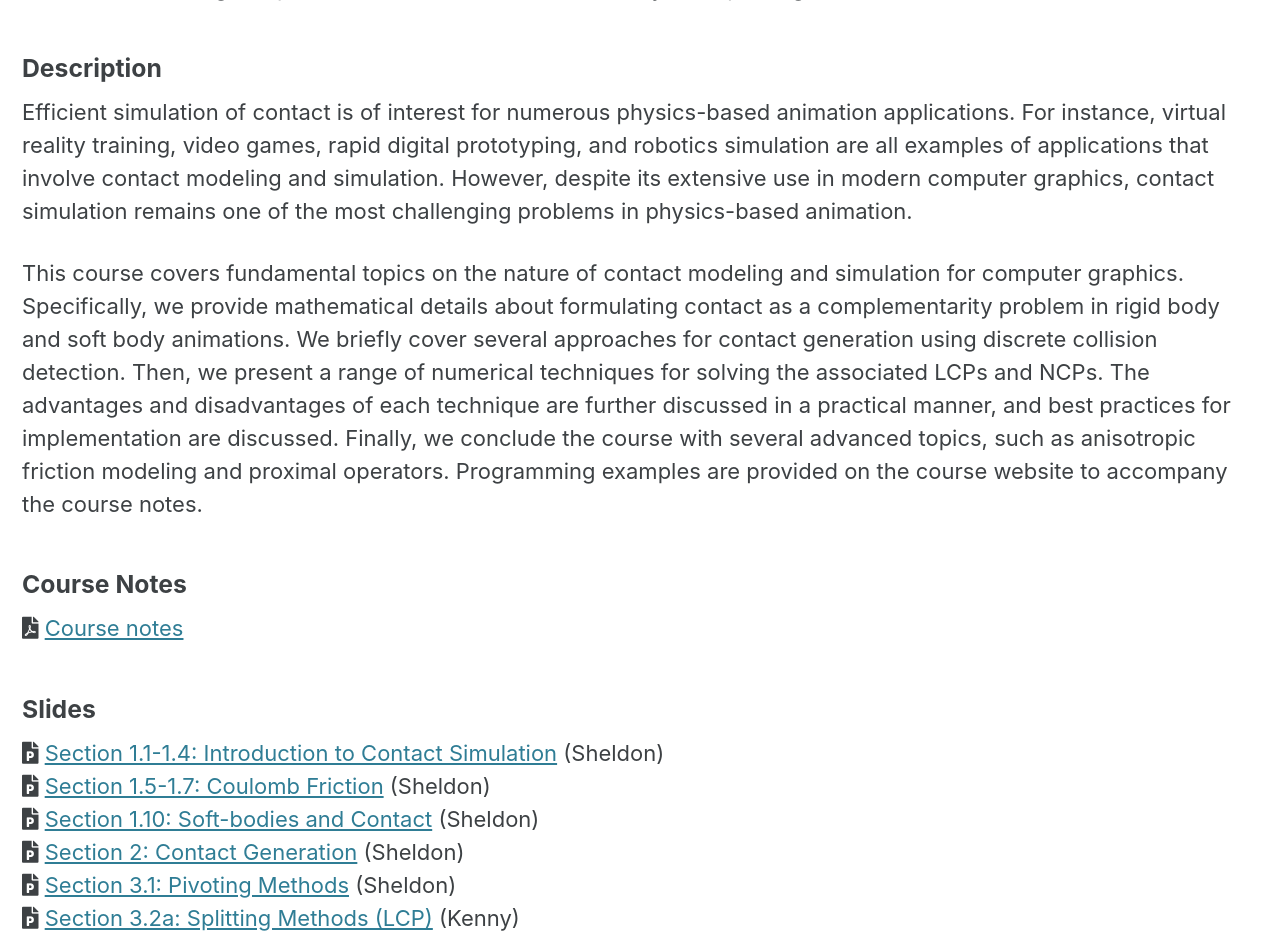
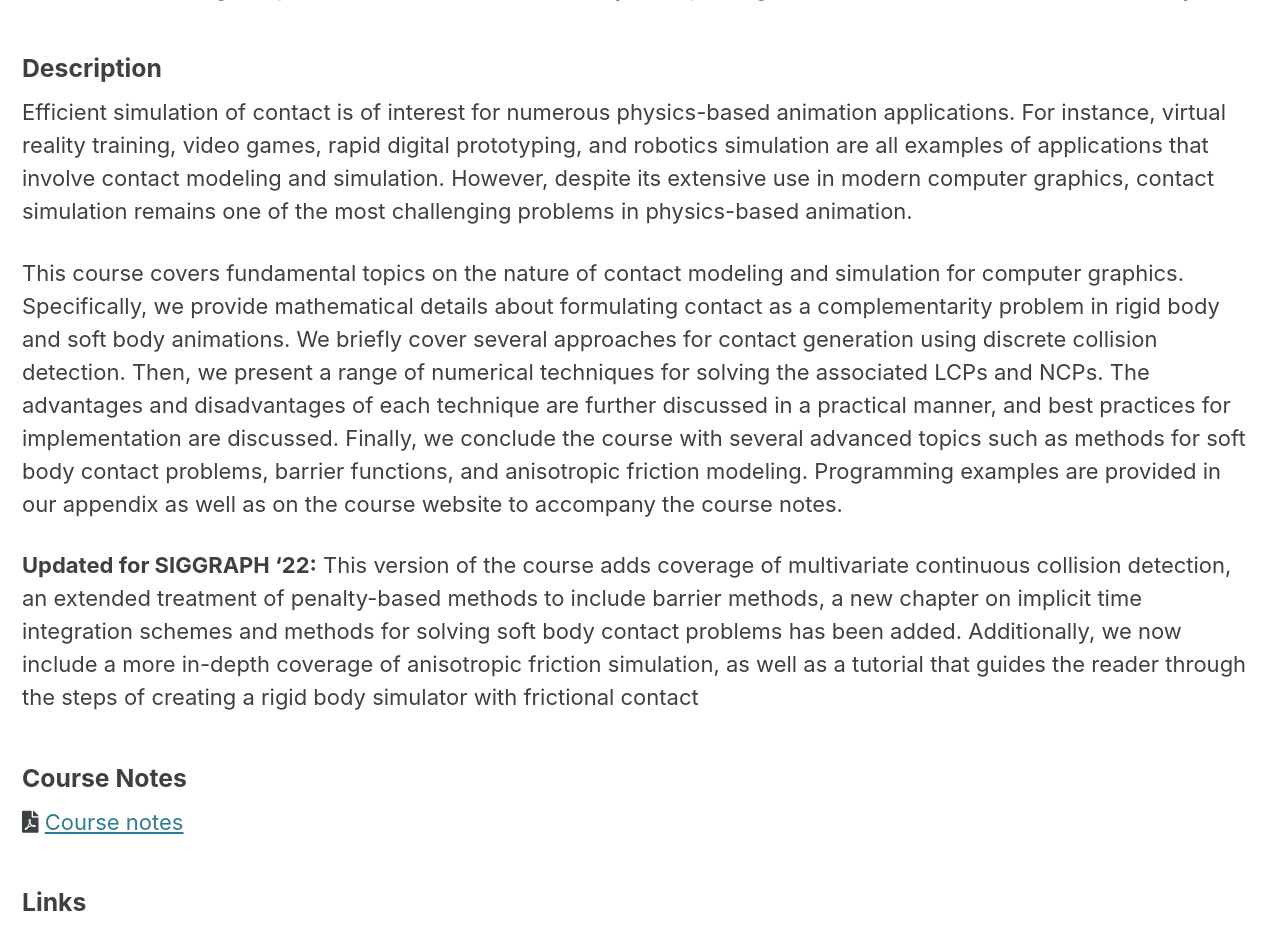
Before and after one commit to siggraphcontact/siggraphcontact.github.io, a Jekyll site: the page built from index.md, in a window 1280 px wide and 1400 px high, scrolled down 429 px. Shown: the top 935 px of the window. Built offline with Jekyll 4.4.1, drawn with Linux system fonts in a browser that asks for light colours; cached includes are drawn as plain includes; some of the changed text lies outside the part shown.

Commit message:
update for siggraph '22 course   - add Zach as co-aithor   - highlight new additions   - links to the new material

````diff
--- a/_config.yml
+++ b/_config.yml
@@ -16,17 +16,17 @@
 
 # Site Settings
 locale                   : "en-US"
-title                    : "SIGGRAPH'21 Course: Contact and Friction Simulation for Computer Graphics"
+title                    : "SIGGRAPH'22 Course: Contact and Friction Simulation for Computer Graphics"
 title_separator          : "-"
 subtitle                 : # site tagline that appears below site title in masthead
-name                     : "Sheldon Andrews and Kenny Erleben"
-description              : "SIGGRAPH'21 Course: This course covers essential topics of contact simulation for computer graphics and gives attendees the knowledge they need to utilize or extend the many standard techniques for simulating contact. Topics include: complementarity problems, non-interpenetration constraints, friction modeling, contact generation, and numerical solvers."
+name                     : "Sheldon Andrews and Kenny Erleben and Zachary Ferguson"
+description              : "SIGGRAPH'22 Course: This course covers essential topics of contact simulation for computer graphics and gives attendees the knowledge they need to utilize or extend the many standard techniques for simulating contact. Topics include: complementarity problems, non-interpenetration constraints, friction modeling, contact generation, and numerical solvers."
 url                      : "https://siggraphcontact.github.io" # the base hostname & protocol for your site e.g. "https://mmistakes.github.io"
 baseurl                  : # the subpath of your site, e.g. "/blog"
 repository               : # GitHub username/repo-name e.g. "mmistakes/minimal-mistakes"
 teaser                   : "/assets/images/teaser.png" # path of fallback teaser image, e.g. "/assets/images/500x300.png"
 logo                     : # path of logo image to display in the masthead, e.g. "/assets/images/88x88.png"
-masthead_title           : "SIGGRAPH'21 Course: Contact and Friction Simulation for Computer Graphics" # overrides the website title displayed in the masthead, use " " for no title
+masthead_title           : "SIGGRAPH'22 Course: Contact and Friction Simulation for Computer Graphics" # overrides the website title displayed in the masthead, use " " for no title
 # breadcrumbs            : false # true, false (default)
 words_per_minute         : 200
 atom_feed:
--- a/index.md
+++ b/index.md
@@ -5,24 +5,53 @@
 ![an image alt text]({{ site.baseurl }}/assets/images/teaser.png "Contact and Friction Simulation for Computer Graphics")
 
 [**Sheldon Andrews**](https://profs.etsmtl.ca/sandrews/)<sup>1</sup>
-&nbsp;&nbsp;&nbsp;&nbsp;&nbsp;&nbsp;&nbsp;&nbsp;&nbsp;&nbsp;&nbsp;&nbsp;&nbsp;&nbsp;&nbsp;&nbsp;
-&nbsp;&nbsp;&nbsp;&nbsp;&nbsp;&nbsp;&nbsp;&nbsp;&nbsp;&nbsp;&nbsp;&nbsp;&nbsp;&nbsp;&nbsp;&nbsp;
-&nbsp;&nbsp;&nbsp;&nbsp;&nbsp;&nbsp;&nbsp;&nbsp;&nbsp;&nbsp;&nbsp;&nbsp;&nbsp;&nbsp;&nbsp;&nbsp;
-[**Kenny Erleben**](https://iphys.wordpress.com/)<sup>2</sup><br/>
+&nbsp;&nbsp;&nbsp;&nbsp;&nbsp;&nbsp;&nbsp;&nbsp;&nbsp;&nbsp;&nbsp;&nbsp;&nbsp;&nbsp;
+&nbsp;&nbsp;&nbsp;&nbsp;&nbsp;&nbsp;&nbsp;&nbsp;&nbsp;&nbsp;&nbsp;&nbsp;&nbsp;&nbsp;
+&nbsp;&nbsp;&nbsp;&nbsp;&nbsp;&nbsp;&nbsp;&nbsp;&nbsp;&nbsp;&nbsp;&nbsp;&nbsp;&nbsp;
+[**Kenny Erleben**](https://iphys.wordpress.com/)<sup>2</sup>
+&nbsp;&nbsp;&nbsp;&nbsp;&nbsp;&nbsp;&nbsp;&nbsp;&nbsp;&nbsp;&nbsp;&nbsp;&nbsp;&nbsp;
+&nbsp;&nbsp;&nbsp;&nbsp;&nbsp;&nbsp;&nbsp;&nbsp;&nbsp;&nbsp;&nbsp;&nbsp;&nbsp;&nbsp;
+&nbsp;&nbsp;&nbsp;&nbsp;&nbsp;&nbsp;&nbsp;&nbsp;&nbsp;&nbsp;&nbsp;&nbsp;&nbsp;&nbsp;
+[**Zachary Ferguson**](https://zferg.us/)<sup>3</sup><br/>
 <sup>1</sup>École de technologie supérieure
-&nbsp;&nbsp;&nbsp;&nbsp;&nbsp;&nbsp;&nbsp;&nbsp;&nbsp;&nbsp;&nbsp;&nbsp;&nbsp;&nbsp;&nbsp;&nbsp;
-&nbsp;&nbsp;&nbsp;&nbsp;&nbsp;&nbsp;&nbsp;&nbsp;&nbsp;&nbsp;&nbsp;
+&nbsp;&nbsp;&nbsp;&nbsp;&nbsp;&nbsp;&nbsp;&nbsp;&nbsp;&nbsp;&nbsp;&nbsp;&nbsp;
+&nbsp;&nbsp;&nbsp;&nbsp;&nbsp;&nbsp;&nbsp;&nbsp;
 <sup>2</sup>University of Copenhagen
+&nbsp;&nbsp;&nbsp;&nbsp;&nbsp;&nbsp;&nbsp;&nbsp;&nbsp;&nbsp;&nbsp;&nbsp;&nbsp;
+&nbsp;&nbsp;&nbsp;&nbsp;&nbsp;&nbsp;&nbsp;&nbsp;&nbsp;&nbsp;&nbsp;&nbsp;&nbsp;
+<sup>3</sup>New York University
 
 ### Description
-Efficient simulation of contact is of interest for numerous physics-based animation applications. For instance, virtual reality training, video games, rapid digital prototyping, and robotics simulation are all examples of applications that involve contact modeling and simulation. However, despite its extensive use in modern computer graphics, contact simulation remains one of the most challenging problems in physics-based animation.
 
-This course covers fundamental topics on the nature of contact modeling and simulation for computer graphics. Specifically, we provide mathematical details about formulating contact as a complementarity problem in rigid body and soft body animations. We briefly cover several approaches for contact generation using discrete collision detection. Then, we present a range of numerical techniques for solving the associated LCPs and NCPs. The advantages and disadvantages of each technique are further discussed in a practical manner, and best practices for implementation are discussed. Finally, we conclude the course with several advanced topics, such as anisotropic friction modeling and proximal operators. Programming examples are provided on the course website to accompany the course notes.
+Efficient simulation of contact is of interest for numerous physics-based animation applications. For
+instance, virtual reality training, video games, rapid digital prototyping, and robotics simulation are all
+examples of applications that involve contact modeling and simulation. However, despite its extensive
+use in modern computer graphics, contact simulation remains one of the most challenging problems in
+physics-based animation.
+
+This course covers fundamental topics on the nature of contact modeling and simulation for computer
+graphics. Specifically, we provide mathematical details about formulating contact as a complementarity
+problem in rigid body and soft body animations. We briefly cover several approaches for contact
+generation using discrete collision detection. Then, we present a range of numerical techniques for
+solving the associated LCPs and NCPs. The advantages and disadvantages of each technique are
+further discussed in a practical manner, and best practices for implementation are discussed. Finally, we
+conclude the course with several advanced topics such as methods for soft body contact problems, barrier
+functions, and anisotropic friction modeling. Programming examples are provided in our appendix as
+well as on the course website to accompany the course notes.
+
+**Updated for SIGGRAPH '22:** This version of the course adds coverage of multivariate continuous
+collision detection, an extended treatment of penalty-based methods to include barrier methods,
+a new chapter on implicit time integration schemes and methods for solving soft body
+contact problems has been added. Additionally, we now include a more in-depth coverage of
+anisotropic friction simulation, as well as a tutorial that guides the reader through the steps of
+creating a rigid body simulator with frictional contact
+
 
 ### Course Notes
 <i class="fa fa-file-pdf-o"></i>
-[Course notes](/assets/files/SIGGRAPH21_friction_contact_notes.pdf)
+[Course notes](/assets/files/SIGGRAPH22_friction_contact_notes.pdf)
 
+<!--
 ### Slides
 <i class="fa fa-file-powerpoint-o"></i>
 [Section 1.1-1.4: Introduction to Contact Simulation](/assets/files/SIGGRAPH21_Sheldon_S1_Intro.pptx) (Sheldon)<br/>
@@ -44,30 +73,31 @@
 [Section 4.1: Pivoting Methods](/assets/files/SIGGRAPH21_Kenny_S4_Prox.pptx) (Kenny)<br/>
 <i class="fa fa-file-powerpoint-o"></i>
 [Section 4.2: Anisotropic Friction](/assets/files/SIGGRAPH21_Kenny_S4_Anisotropic.pptx) (Kenny)<br/>
+-->
 
 ### Links
 <i class="fab fa-youtube"></i>
 [Video ](https://youtu.be/5JZ-tYHsJKg)
-<iframe width="480" height="270" src="https://www.youtube.com/embed/5JZ-tYHsJKg" frameborder="0" allowfullscreen></iframe>
+<iframe width="480" height="270" src="https://www.youtube.com/embed/vGfwbIShvog" frameborder="0" allowfullscreen></iframe>
 <br/>
 
 <i class="fa fa-code-fork" aria-hidden="true"></i>
-Code: [**Rigid body contact and friction simulator**](https://github.com/sheldona/contactFrictionSim)
+Code: [**Tutorial: Programming a rigid body simulator with frictional contact**](https://github.com/siggraphcontact/rigidBodyTutorial)
 
 ### BibTex
 ```
-@inproceedings{SiggraphContact21,
-  author = {Andrews, Sheldon and Erleben, Kenny},
+@inproceedings{SiggraphContact22,
+  author = {Andrews, Sheldon and Erleben, Kenny and Ferguson, Zachary},
   title = {Contact and Friction Simulation for Computer Graphics},
-  year = {2021},
+  year = {2022},
   publisher = {Association for Computing Machinery},
   address = {New York, NY, USA},
-  url = {https://doi.org/10.1145/3450508.3464571},
-  doi = {10.1145/3450508.3464571},
-  booktitle = {ACM SIGGRAPH 2021 Courses},
+  url = {},
+  doi = {},
+  booktitle = {ACM SIGGRAPH 2022 Courses},
   articleno = {2},
   numpages = {124},
-  location = {Virtual Event, USA},
-  series = {SIGGRAPH '21}
+  location = {Hybrid Event, Vancouver, Canada},
+  series = {SIGGRAPH '22}
 }
 ```
````
Also changed, not shown: changelog.md, 4 other files.
